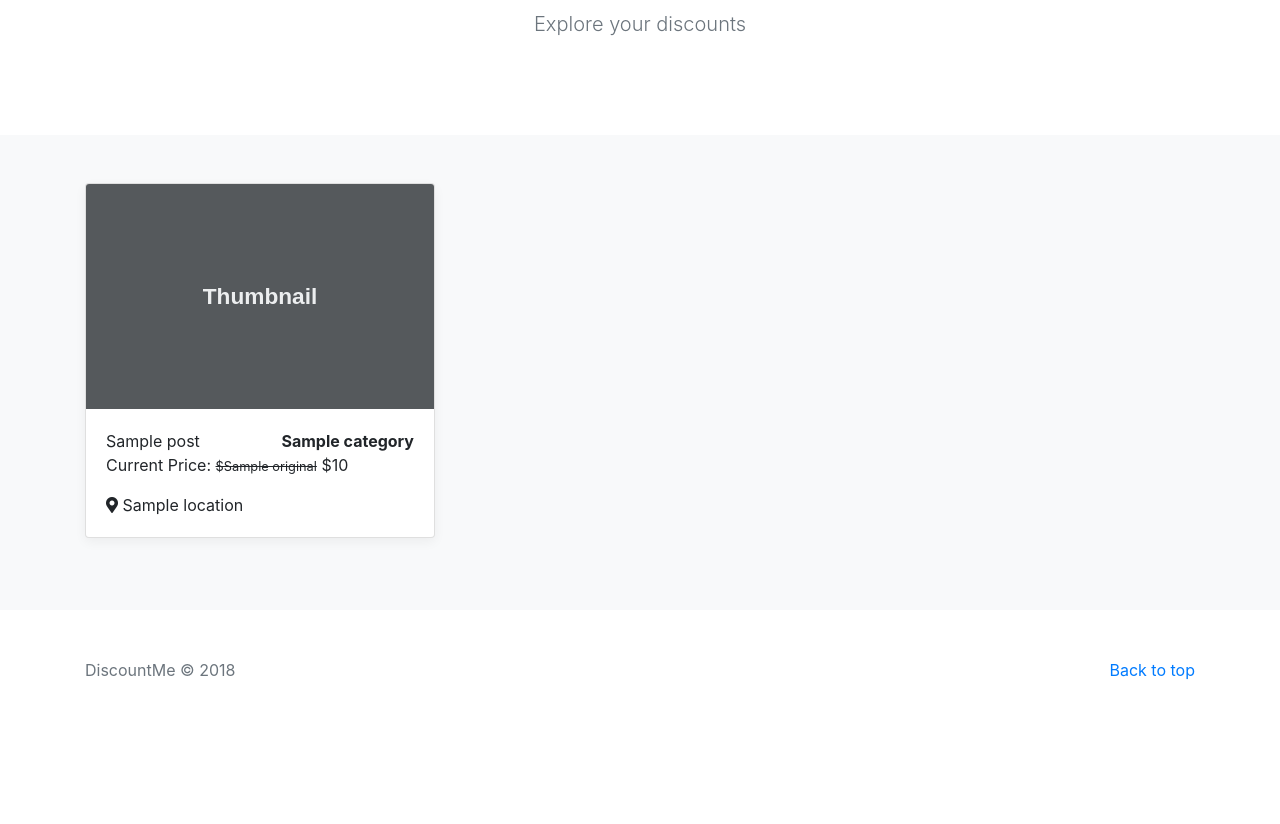
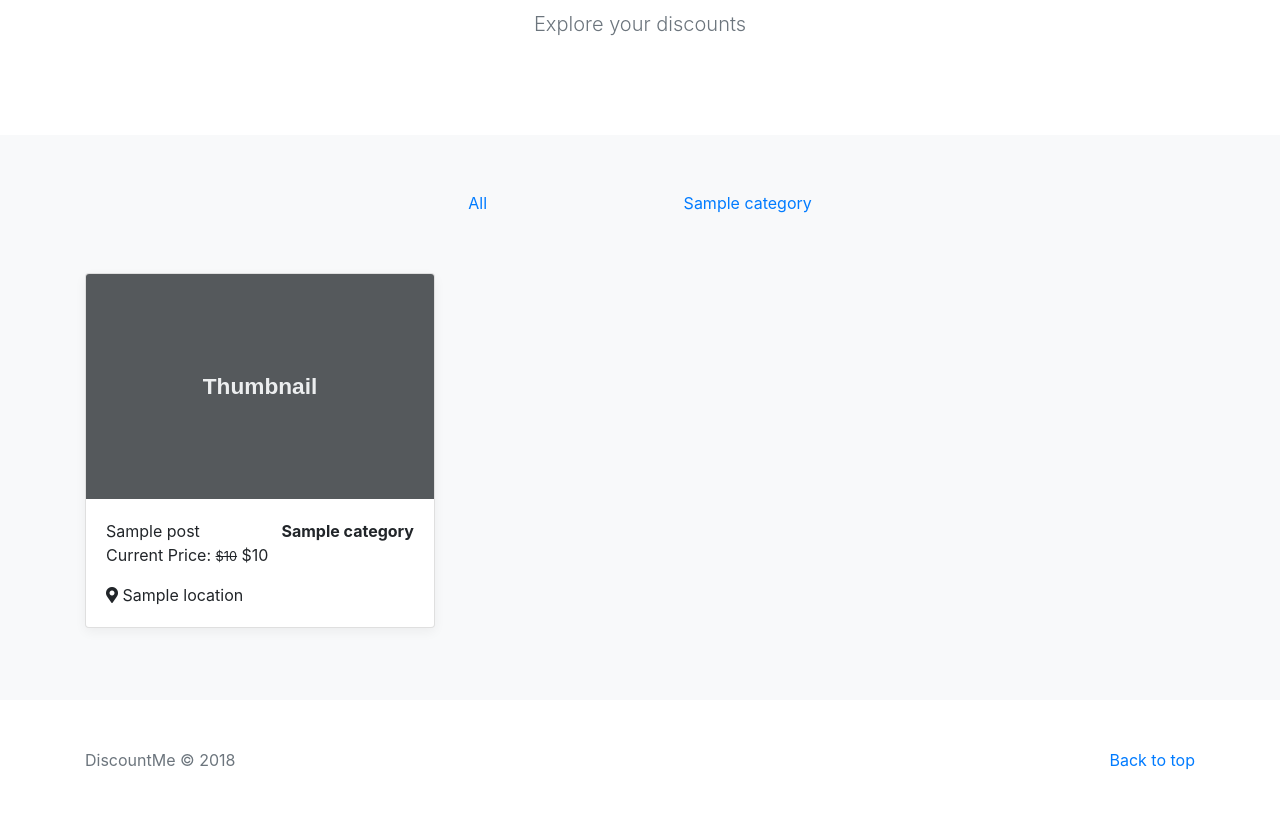
Before and after one commit to Deepanjan66/discountme, a Flask app: template templates/feed.html in a window 1280 px wide. Shown: the part 199-1023 px from the top of the page. Before the commit the page ends 879 px from the top, so only its background shows below. Run offline with Flask 2, Linux system fonts and the light colour scheme; the template is opened without the code that fills it: most values are stand-ins (such as "Sample title", 1, 10 or a date in 2020); parts of the project's set-up code (start-up, migrations or seed data) failed here and were passed over; some libraries are stand-ins or nearby versions.

Commit message:
added category filter for feed page TODO: extract plain category str to a saparate table

```diff
--- a/templates/feed.html
+++ b/templates/feed.html
@@ -16,6 +16,16 @@
     <div class="container">
 
       <div class="row">
+         <div class="col-lg-6 justify-content" style="margin: 0 auto 50px auto">
+             <nav class="nav nav-pills flex-column flex-sm-row">
+             <a class="flex-sm-fill text-sm-center nav-link {%if curr_category == 'all'%}active{%endif%}" href="/feed">All</a>
+  {% for category in all_category %}
+  <a class="flex-sm-fill text-sm-center nav-link {%if curr_category == category%}active{%endif%}" href="/feed/{{category}}">{{category}}</a>
+  {% endfor %}
+</nav>
+         </div>
+      </div>
+      <div class="row">
         {% for post in posts %}
         <div class="col-md-4">
           <div class="card mb-4 box-shadow">
@@ -25,8 +35,8 @@
               <span style="font-weight: bold" class="float-right card-text">{{post.category}}</span>
 
               <p class="card-text">Current Price:
-                  <small class="text-mute" style="text-decoration: line-through">${{post.original}}</small>
-                  ${{post.discount}}
+                  <small class="text-mute" style="text-decoration: line-through">${{post.original_price}}</small>
+                  ${{post.current_price}}
               </p>
               <p class="card-text"><i class="fas fa-map-marker-alt"></i> {{post.location}}</p>
             </div>
--- a/utils.py
+++ b/utils.py
@@ -38,7 +38,7 @@ class PostManager:
 
     def category_search(category):
         data = dao.read(POSTS)
-        data = [row for row in data if name in row['category']]
+        data = [row for row in data if category == row['category'] or category == 'all']
         data = [Discount_post(row) for row in data]
         return data
 
```
Also changed, not shown: routes.py (+9 -5 lines).
